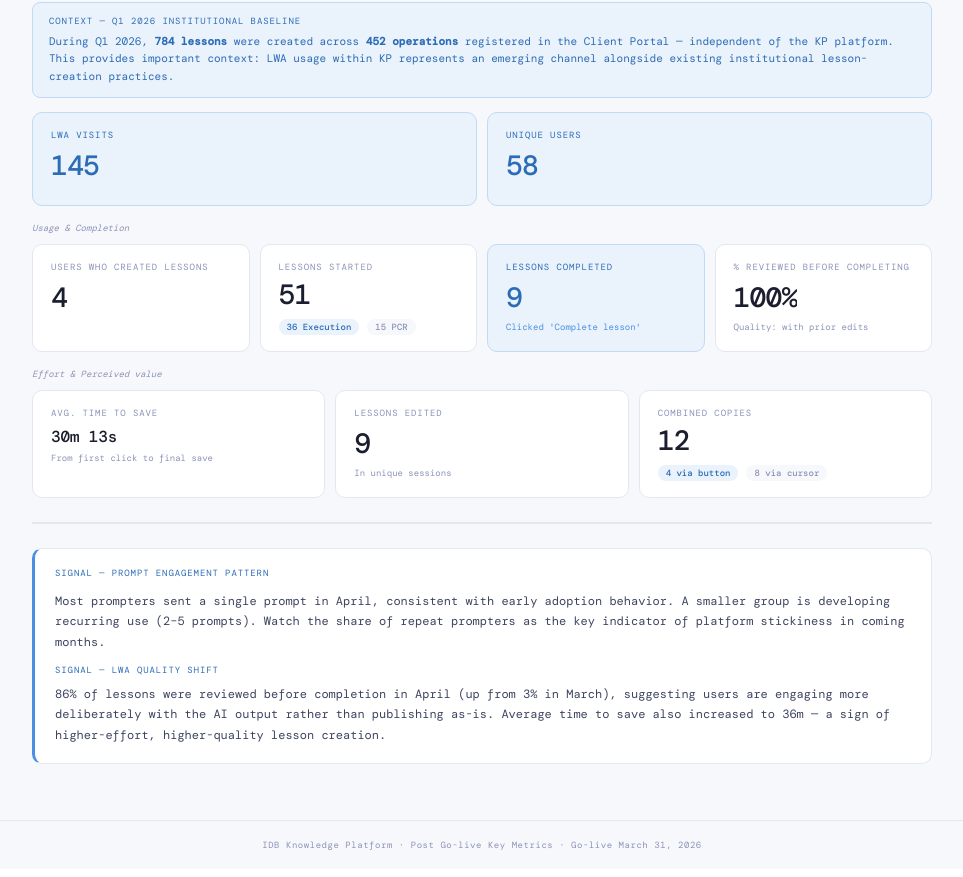
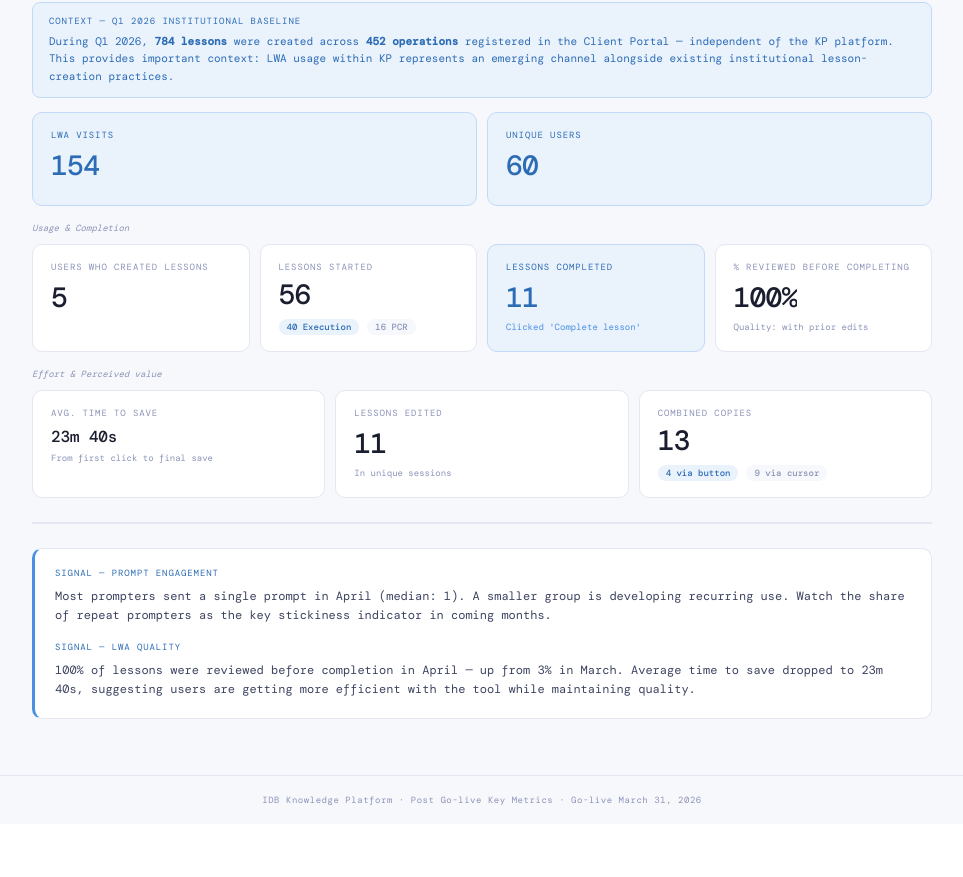
Before and after one commit to jimenasalinasg/KPsmoketest, a React (Vite) app: page / in a window 1280 px wide. Shown: the part 1798-2675 px from the top of the page, without its empty margins (158-1121 px from the left). After the commit the page ends 2630 px from the top, so only its background shows below. Built offline with nearby package versions, Linux system fonts and the light colour scheme; a web font is replaced by a local one.

Commit message:
Update App.jsx

```diff
--- a/src/App.jsx
+++ b/src/App.jsx
@@ -64,11 +64,11 @@ const WEEK1 = {
   thumbsUp: 2,
   thumbsDown: 1,
   countries: [
-    { name: "United States (HQ)", code: "US", users: 335, pct: 58 },
+    { name: "United States (HQ)", code: "US", users: 340, pct: 58 },
     { name: "Argentina",          code: "AR", users: 24,  pct: 7  },
     { name: "Brazil",             code: "BR", users: 15,  pct: 4  },
     { name: "Uruguay",            code: "UY", users: 14,  pct: 4  },
-    { name: "Peru",               code: "PE", users: 12,  pct: 3  },
+    { name: "Peru",               code: "PE", users: 18,  pct: 3  },
     { name: "Colombia",           code: "CO", users: 11,  pct: 3  },
     { name: "Panama",             code: "PA", users: 10,  pct: 3  },
     { name: "Barbados",           code: "BB", users: 5,   pct: 1  },
@@ -124,10 +124,10 @@ const WEEK12 = {
   sourcePanelClicks: 26,
   window: "Mar 31 – Apr 17, 2026",
   countries: [
-    { name: "United States (HQ)", code: "US", users: 335, pct: 58 },
+    { name: "United States (HQ)", code: "US", users: 340, pct: 58 },
     { name: "Argentina",          code: "AR", users: 26,  pct: 6  },
     { name: "Brazil",             code: "BR", users: 20,  pct: 5  },
-    { name: "Peru",               code: "PE", users: 17,  pct: 4  },
+    { name: "Peru",               code: "PE", users: 18,  pct: 3  },
     { name: "Uruguay",            code: "UY", users: 16,  pct: 4  },
     { name: "Colombia",           code: "CO", users: 12,  pct: 3  },
     { name: "Panama",             code: "PA", users: 10,  pct: 2  },
@@ -750,24 +750,24 @@ function EngagementCard({ highlighted, highlightedOpenSearch, copied, copiedOpen
 // ── MONTHLY REPORT ────────────────────────────────────────
 // April 2026 data (partial — through Apr 21)
 const APRIL = {
-  sessions: 1600,
-  users: 581,
-  prompters: 223,
+  sessions: 1632,
+  users: 588,
+  prompters: 226,
   prompts: 429,
-  avgTime: "16.23s",
+  avgTime: "16.31s",
   dropoff: 92,
-  retention: 13.67,
-  highlighted: 560,
-  highlightedOpenSearch: 382,
-  copied: 162,
-  copiedOpenSearch: 100,
+  retention: 10.9,
+  highlighted: 579,
+  highlightedOpenSearch: 393,
+  copied: 167,
+  copiedOpenSearch: 101,
   sourceClicks: 52,
-  pillPageviews: 253,
+  pillPageviews: 255,
   pillTop: "Similar projects (78)",
   pillBot: "Institutional documents (20)",
-  openSearchVisits: 653,
+  openSearchVisits: 663,
   tourCompletion: 55,
-  newUsers: 489,
+  newUsers: 531,
   thumbsUp: 1,
   thumbsDown: 3,
   topCountry: "Argentina",
@@ -779,7 +779,7 @@ const APRIL = {
     { name: "Brazil",             code: "BR", users: 78,   pct: 6  },
     { name: "Colombia",           code: "CO", users: 64,   pct: 5  },
     { name: "Uruguay",            code: "UY", users: 38,   pct: 3  },
-    { name: "Peru",               code: "PE", users: 37,   pct: 3  },
+    { name: "Peru",               code: "PE", users: 18,  pct: 3  },
     { name: "Panama",             code: "PA", users: 36,   pct: 3  },
     { name: "Spain",              code: "ES", users: 24,   pct: 2  },
     { name: "Paraguay",           code: "PY", users: 23,   pct: 2  },
@@ -791,7 +791,7 @@ const APRIL = {
     { name: "Chile",              code: "CL", users: 13,   pct: 1  },
     { name: "Honduras",           code: "HN", users: 12,   pct: 1  },
     { name: "Jamaica",            code: "JM", users: 12,   pct: 1  },
-    { name: "Costa Rica",         code: "CR", users: 11,   pct: 1  },
+    { name: "Costa Rica",         code: "CR", users: 5,   pct: 1  },
     { name: "Trinidad & Tobago",  code: "TT", users: 11,   pct: 1  },
     { name: "Cayman Islands",     code: "KY", users: 10,   pct: 1  },
     { name: "Barbados",           code: "BB", users: 9,    pct: 1  },
@@ -813,24 +813,24 @@ const APRIL = {
   recentSearchClicks: 21,
   newSearchClicks: 4,
   lwa: {
-    visits: 145,
-    uniqueUsers: 58,
-    usersCreated: 4,
-    lessonsStartedTotal: 51,
-    lessonsStartedExecution: 36,
-    lessonsStartedPCR: 15,
-    edited: 9,
-    completed: 9,
-    avgTime: "30m 13s",
+    visits: 154,
+    uniqueUsers: 60,
+    usersCreated: 5,
+    lessonsStartedTotal: 56,
+    lessonsStartedExecution: 40,
+    lessonsStartedPCR: 16,
+    edited: 11,
+    completed: 11,
+    avgTime: "23m 40s",
     copiesButton: 4,
-    copiesCursor: 8,
-    copiesCombined: 12,
+    copiesCursor: 9,
+    copiesCombined: 13,
     pctReviewed: 100,
   },
 };
 
 function Monthly() {
-  const MONTH = "April 2026 — through Apr 30";
+  const MONTH = "April 2026";
 
   const flag = (code) => code ? [...code.toUpperCase()].map(c => String.fromCodePoint(c.charCodeAt(0) + 127397)).join("") : "🌐";
 
@@ -955,7 +955,7 @@ function Monthly() {
           <div style={{ flex: 1 }}>
             <div style={{ display: "flex", justifyContent: "space-between", marginBottom: 3 }}>
               <span style={{ fontSize: 11, fontWeight: 500, color: BLUE_D }}>United States (HQ)</span>
-              <span style={{ fontSize: 11, color: BLUE_D, fontWeight: 500 }}>335 · 58%</span>
+              <span style={{ fontSize: 11, color: BLUE_D, fontWeight: 500 }}>340 · 58%</span>
             </div>
             <div style={{ background: BLUE_M, borderRadius: 99, height: 6, overflow: "hidden" }}>
               <div style={{ width: "58%", height: "100%", background: "#1464A0", borderRadius: 99 }} />
@@ -1091,17 +1091,17 @@ function Monthly() {
 
       {/* Signal */}
       <div style={{ background: SURF, border: `1px solid ${BDR}`, borderRadius: 10, padding: "18px 20px", borderLeft: `3px solid ${BLUE}` }}>
-        <div style={{ fontSize: 9, textTransform: "uppercase", letterSpacing: "0.1em", color: BLUE_D, marginBottom: 12 }}>
-          Signal — Prompt engagement pattern
+        <div style={{ fontSize: 9, textTransform: "uppercase", letterSpacing: "0.1em", color: BLUE_D, marginBottom: 8 }}>
+          Signal — Prompt engagement
         </div>
-        <p style={{ fontSize: 12, color: INK2, lineHeight: 1.7, margin: "0 0 12px 0" }}>
-          Most prompters sent a single prompt in April, consistent with early adoption behavior. A smaller group is developing recurring use (2–5 prompts). Watch the share of repeat prompters as the key indicator of platform stickiness in coming months.
+        <p style={{ fontSize: 12, color: INK2, lineHeight: 1.6, margin: "0 0 16px 0" }}>
+          Most prompters sent a single prompt in April (median: 1). A smaller group is developing recurring use. Watch the share of repeat prompters as the key stickiness indicator in coming months.
         </p>
         <div style={{ fontSize: 9, textTransform: "uppercase", letterSpacing: "0.1em", color: BLUE_D, marginBottom: 8 }}>
-          Signal — LWA quality shift
+          Signal — LWA quality
         </div>
-        <p style={{ fontSize: 12, color: INK2, lineHeight: 1.7, margin: 0 }}>
-          86% of lessons were reviewed before completion in April (up from 3% in March), suggesting users are engaging more deliberately with the AI output rather than publishing as-is. Average time to save also increased to 36m — a sign of higher-effort, higher-quality lesson creation.
+        <p style={{ fontSize: 12, color: INK2, lineHeight: 1.6, margin: 0 }}>
+          100% of lessons were reviewed before completion in April — up from 3% in March. Average time to save dropped to 23m 40s, suggesting users are getting more efficient with the tool while maintaining quality.
         </p>
       </div>
 
```
